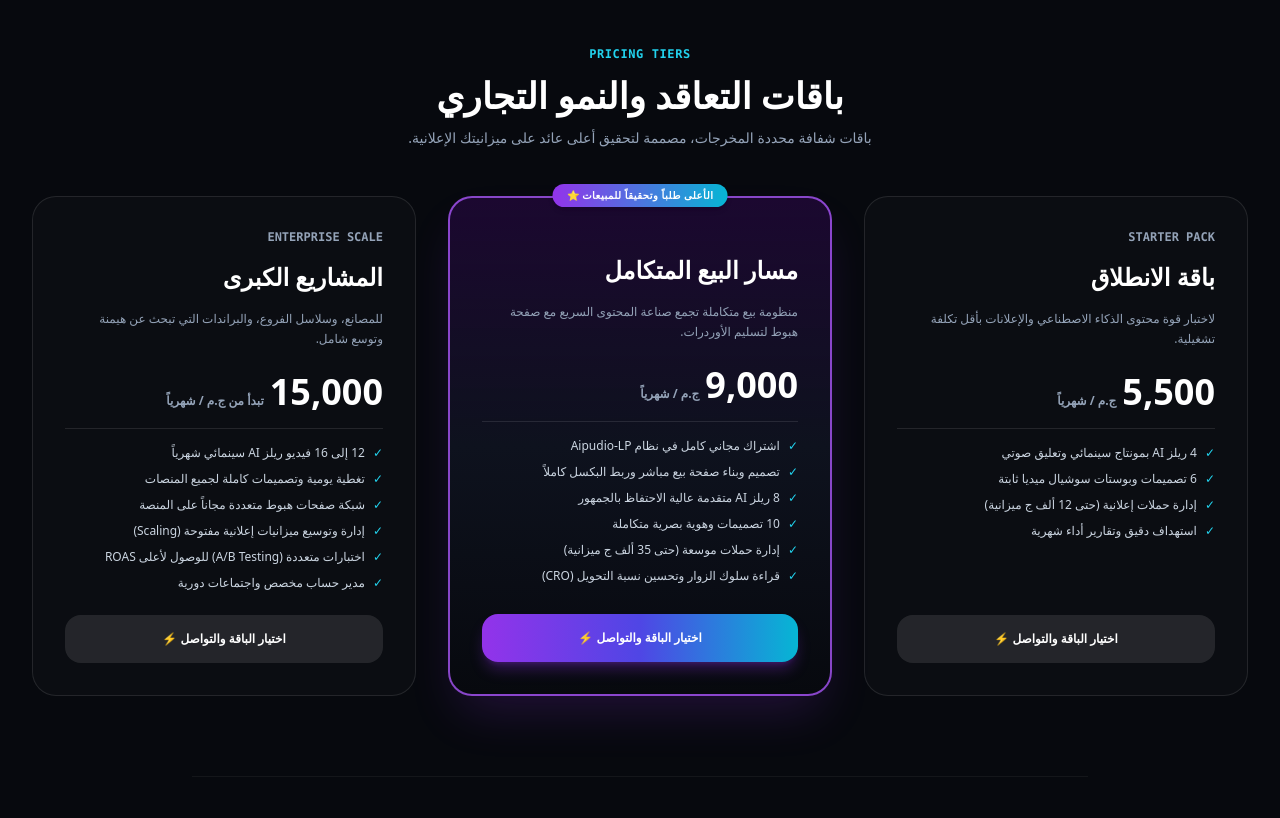
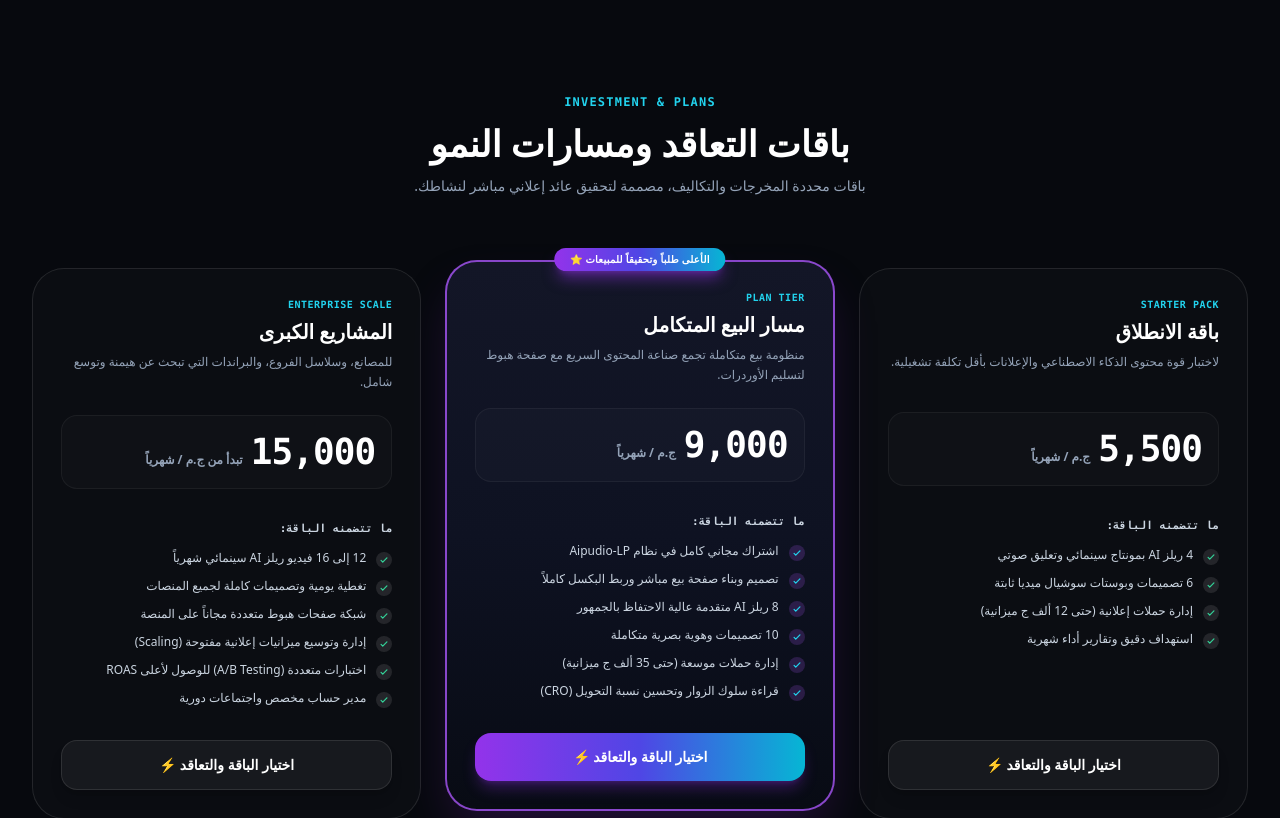
Before and after one commit to aipudiohelp/aipudio-platform, a Next.js app in the folder aipudio-website/: page / in a window 1280 px wide. Shown: the part 2800-3618 px from the top of the page. Built offline with nearby package versions, Linux system fonts and the light colour scheme; no server answers; the database is empty.

Commit message:
Update Pricing.jsx

```diff
--- a/aipudio-website/components/Pricing.jsx
+++ b/aipudio-website/components/Pricing.jsx
@@ -1,66 +1,108 @@
+'use client'
+
+import { useState } from 'react'
 import { SITE_DATA } from '@/data/siteData'
 
 export default function Pricing() {
+  const [activeCard, setActiveCard] = useState(1) // الباقة المحددة افتراضياً (المتكاملة)
+
   return (
-    <section id="pricing" className="py-20 px-4 sm:px-8 max-w-7xl mx-auto space-y-12 border-t border-white/5">
+    <section id="pricing" className="py-20 px-4 sm:px-8 max-w-7xl mx-auto space-y-12 border-t border-white/5 relative">
+      {/* توهج خلفي جمالي */}
+      <div className="absolute top-1/2 left-1/2 -translate-x-1/2 -translate-y-1/2 w-[500px] h-[350px] bg-purple-600/10 blur-[150px] -z-10 pointer-events-none rounded-full" />
+
+      {/* الترويسة */}
       <div className="text-center space-y-3 max-w-2xl mx-auto">
-        <span className="text-xs font-mono text-cyan-400 font-black tracking-wider uppercase">PRICING TIERS</span>
-        <h2 className="text-2xl sm:text-4xl font-black text-white">باقات التعاقد والنمو التجاري</h2>
-        <p className="text-xs sm:text-sm text-slate-400">باقات شفافة محددة المخرجات، مصممة لتحقيق أعلى عائد على ميزانيتك الإعلانية.</p>
+        <span className="text-xs font-mono text-cyan-400 font-black tracking-widest uppercase">INVESTMENT & PLANS</span>
+        <h2 className="text-2xl sm:text-4xl font-black text-white">باقات التعاقد ومسارات النمو</h2>
+        <p className="text-xs sm:text-sm text-slate-400">باقات محددة المخرجات والتكاليف، مصممة لتحقيق عائد إعلاني مباشر لنشاطك.</p>
+
+        {/* مؤشر توجيهي للهواتف */}
+        <div className="sm:hidden inline-flex items-center gap-1.5 px-3 py-1 rounded-full bg-white/5 text-[11px] font-mono text-cyan-300 border border-white/10 mt-2">
+          <span>⟵ اسحب الكروت يميناً ويساراً للمقارنة</span>
+        </div>
       </div>
 
-      <div className="grid grid-cols-1 lg:grid-cols-3 gap-8 items-stretch">
-        {SITE_DATA.pricing.map((plan) => (
+      {/* حاوية الكروت: سحب أفقي على الموبايل، وشبكة ثلاثية متوازنة على الشاشات الكبيرة */}
+      <div
+        className="flex md:grid md:grid-cols-3 gap-5 sm:gap-6 overflow-x-auto snap-x snap-mandatory pb-8 pt-6 px-2 md:px-0 no-scrollbar items-stretch"
+        style={{ scrollbarWidth: 'none', msOverflowStyle: 'none' }}
+      >
+        {SITE_DATA.pricing.map((plan, index) => {
+          const isPro = plan.featured
+
+          return (
             <div
               key={plan.id}
-            className={`p-7 sm:p-8 rounded-3xl flex flex-col justify-between space-y-6 transition relative ${
-              plan.featured
-                ? 'bg-gradient-to-b from-purple-950/40 via-[#0E121E] to-[#07090E] border-2 border-purple-500/80 shadow-2xl shadow-purple-600/20'
-                : 'bg-white/[0.02] border border-white/10 hover:border-white/20'
+              className={`relative shrink-0 w-[85vw] sm:w-[320px] md:w-auto snap-center rounded-[32px] p-6 sm:p-7 flex flex-col justify-between transition-all duration-300 group ${
+                isPro
+                  ? 'bg-gradient-to-b from-[#131627] via-[#0E1222] to-[#080B14] border-2 border-purple-500/80 shadow-2xl shadow-purple-900/40 md:-translate-y-2'
+                  : 'bg-white/[0.02] border border-white/10 hover:border-white/20 hover:bg-white/[0.04]'
               }`}
             >
-            {plan.featured && (
-              <div className="absolute -top-3.5 left-1/2 -translate-x-1/2 bg-gradient-to-r from-purple-600 to-cyan-500 text-white font-black text-[10px] px-3.5 py-1 rounded-full uppercase tracking-wider shadow-md">
+              {/* شارة التميز للباقة المفضلة */}
+              {isPro && (
+                <div className="absolute -top-3.5 left-1/2 -translate-x-1/2 px-4 py-1 rounded-full bg-gradient-to-r from-purple-600 via-indigo-600 to-cyan-500 text-white text-[10px] font-black tracking-wide shadow-lg shadow-purple-600/50 uppercase whitespace-nowrap">
                   {plan.badge}
                 </div>
               )}
 
-            <div className="space-y-4">
-              {!plan.featured && (
-                <span className="text-xs font-black text-slate-400 block uppercase font-mono">{plan.badge}</span>
-              )}
-              <h3 className="text-2xl font-black text-white">{plan.name}</h3>
-              <p className="text-xs text-slate-400 leading-relaxed">{plan.desc}</p>
-
-              <div className="flex items-baseline gap-1.5 pt-2">
-                <span className="text-3xl sm:text-4xl font-black text-white">{plan.price}</span>
-                <span className="text-xs text-slate-400 font-bold">{plan.period}</span>
+              <div className="space-y-6">
+                {/* رأس الكارت والاسم */}
+                <div className="space-y-1.5">
+                  <div className="flex justify-between items-center">
+                    <span className="text-[10px] font-mono font-bold uppercase tracking-wider text-cyan-400">
+                      {plan.badge && !isPro ? plan.badge : 'PLAN TIER'}
+                    </span>
+                  </div>
+                  <h3 className="text-xl font-black text-white">{plan.name}</h3>
+                  <p className="text-xs text-slate-400 leading-relaxed min-h-[36px]">{plan.desc}</p>
                 </div>
 
-              <ul className="space-y-2.5 text-xs text-slate-300 pt-4 border-t border-white/10">
-                {plan.features.map((feature, fIdx) => (
-                  <li key={fIdx} className="flex items-center gap-2">
-                    <span className="text-cyan-400">✓</span>
+                {/* السعر الكبير */}
+                <div className="p-4 rounded-2xl bg-white/[0.02] border border-white/5 flex items-baseline gap-2">
+                  <span className="text-3xl sm:text-4xl font-black text-white font-mono tracking-tight">{plan.price}</span>
+                  <span className="text-xs font-bold text-slate-400">{plan.period}</span>
+                </div>
+
+                {/* قائمة المخرجات والمميزات */}
+                <div className="space-y-3 pt-2">
+                  <p className="text-[11px] font-mono text-slate-300 font-bold uppercase">ما تتضمنه الباقة:</p>
+                  <ul className="space-y-2.5 text-xs text-slate-300">
+                    {plan.features.map((feature, i) => (
+                      <li key={i} className="flex items-start gap-2.5 leading-snug">
+                        <span className={`w-4 h-4 rounded-full flex items-center justify-center shrink-0 mt-0.5 ${
+                          isPro ? 'bg-purple-500/20 text-cyan-400' : 'bg-white/10 text-emerald-400'
+                        }`}>
+                          <svg className="w-2.5 h-2.5" fill="none" stroke="currentColor" viewBox="0 0 24 24" strokeWidth="3">
+                            <path strokeLinecap="round" strokeLinejoin="round" d="M5 13l4 4L19 7" />
+                          </svg>
+                        </span>
                         <span>{feature}</span>
                       </li>
                     ))}
                   </ul>
                 </div>
+              </div>
 
+              {/* زر الإجراء المرتبط بالواتساب */}
+              <div className="pt-8">
                 <a
                   href={`https://wa.me/${SITE_DATA.brand.whatsapp}?text=${encodeURIComponent(plan.whatsappMsg)}`}
                   target="_blank"
                   rel="noreferrer"
-              className={`w-full py-4 text-xs font-black rounded-2xl transition text-center active:scale-95 ${
-                plan.featured
-                  ? 'bg-gradient-to-r from-purple-600 via-indigo-600 to-cyan-500 text-white shadow-lg shadow-purple-600/30 hover:opacity-95'
-                  : 'bg-white/10 hover:bg-white/15 text-white'
+                  className={`w-full py-3.5 px-4 rounded-2xl font-black text-xs sm:text-sm text-center block transition active:scale-95 shadow-lg ${
+                    isPro
+                      ? 'bg-gradient-to-r from-purple-600 via-indigo-600 to-cyan-500 text-white shadow-purple-600/30 hover:opacity-95'
+                      : 'bg-white/5 hover:bg-white/10 text-white border border-white/10'
                   }`}
                 >
-              اختيار الباقة والتواصل ⚡
+                  اختيار الباقة والتعاقد ⚡
                 </a>
               </div>
-        ))}
+            </div>
+          )
+        })}
       </div>
     </section>
   )
```
Lines whose indentation alone changed are shown as unchanged.
